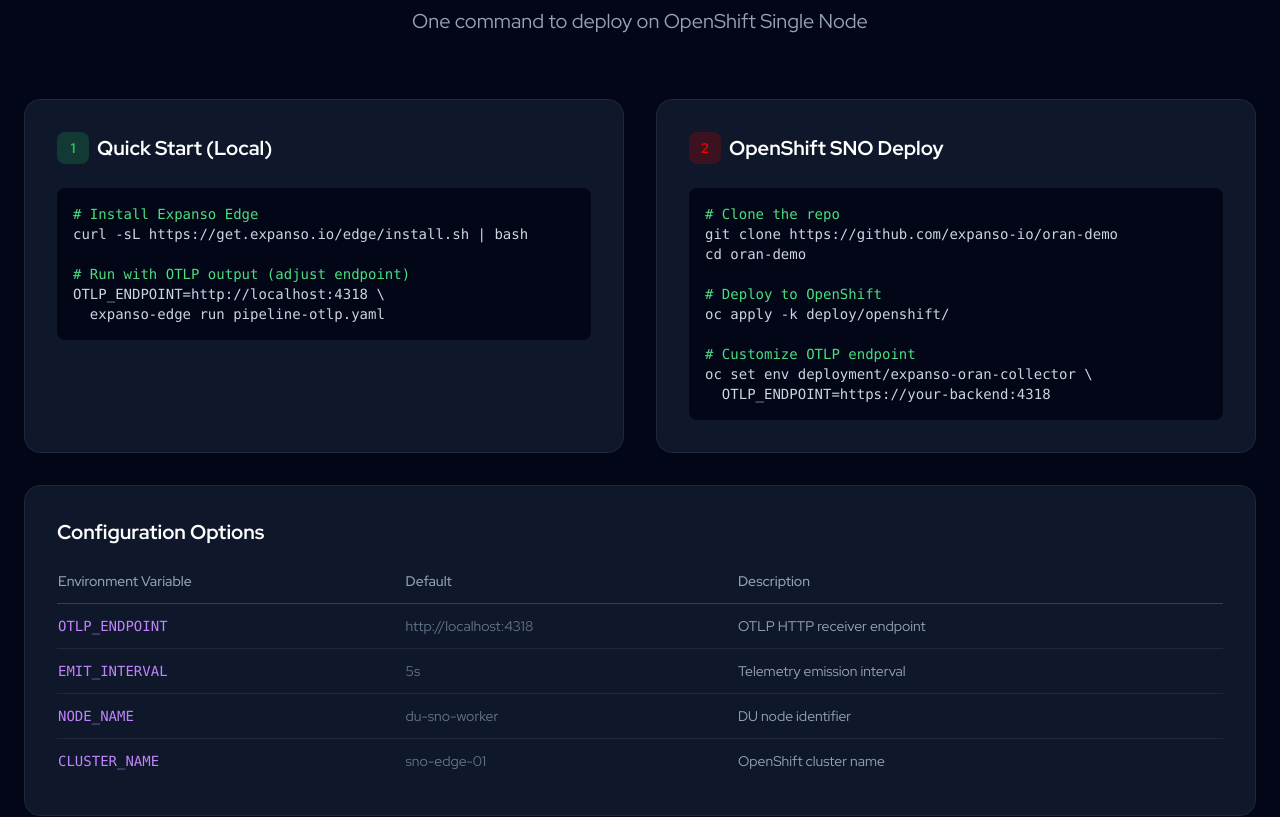
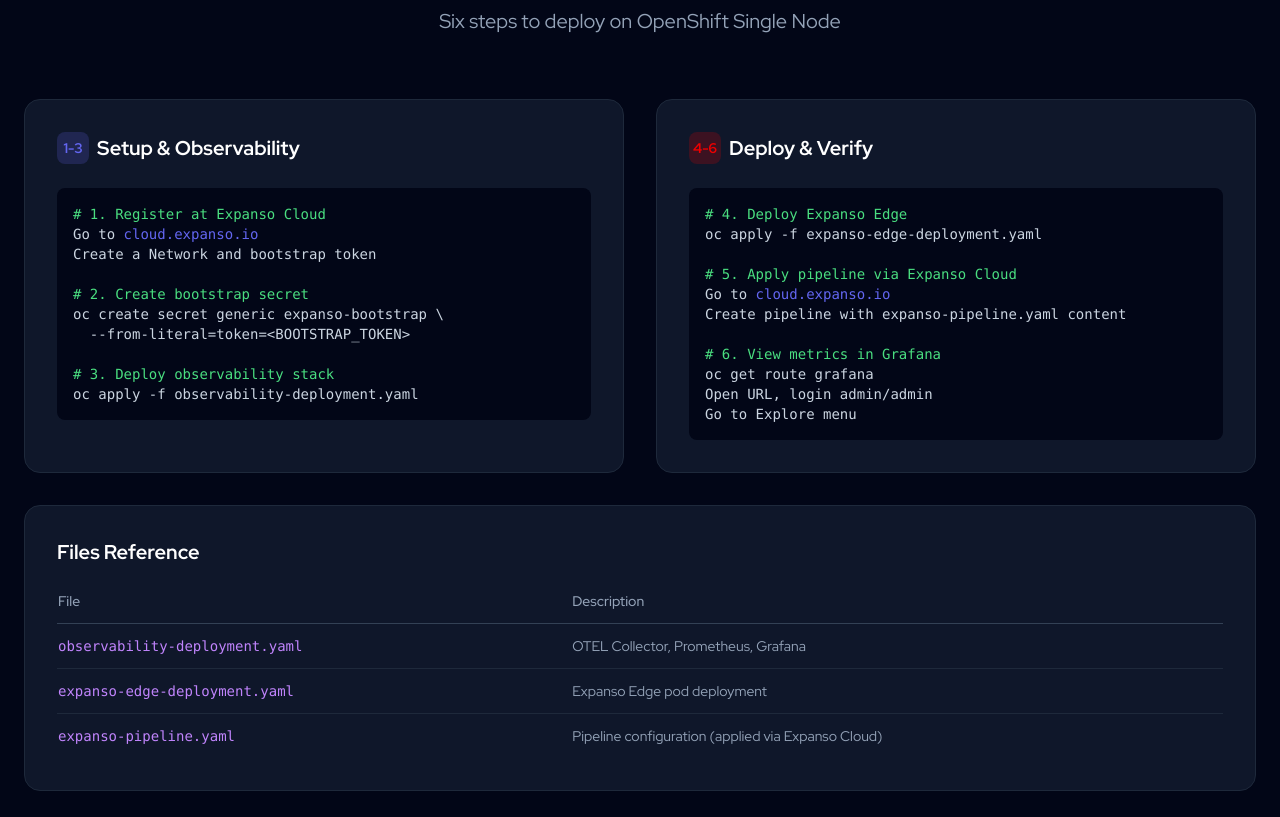
Before and after one commit to aronchick/oran-sample, a plain HTML site: page docs/index.html in a window 1280 px wide. Shown: the part 2960-3777 px from the top of the page. Drawn offline with nearby package versions, Linux system fonts and the light colour scheme.

Commit message:
Modify and simplify the flow. Rely more on Expanso CLoud for pipeline deployment.

```diff
--- a/docs/index.html
+++ b/docs/index.html
@@ -363,83 +363,79 @@
     <div class="max-w-7xl mx-auto px-6">
       <div class="text-center mb-16">
         <h2 class="text-4xl font-black mb-4">Deploy in Minutes</h2>
-        <p class="text-xl text-slate-400 max-w-2xl mx-auto">One command to deploy on OpenShift Single Node</p>
+        <p class="text-xl text-slate-400 max-w-2xl mx-auto">Six steps to deploy on OpenShift Single Node</p>
       </div>
 
       <div class="grid lg:grid-cols-2 gap-8">
-        <!-- Quick Start -->
+        <!-- Steps 1-3 -->
         <div class="bg-slate-900 rounded-2xl p-8 border border-slate-800">
           <h3 class="text-xl font-bold mb-6 flex items-center gap-2">
-            <span class="w-8 h-8 bg-green-500/20 rounded-lg flex items-center justify-center text-green-500 text-sm font-bold">1</span>
-            Quick Start (Local)
+            <span class="w-8 h-8 bg-expanso/20 rounded-lg flex items-center justify-center text-expanso text-sm font-bold">1-3</span>
+            Setup & Observability
           </h3>
           <div class="space-y-4">
             <div class="bg-slate-950 rounded-lg p-4 overflow-x-auto">
-              <pre class="text-sm"><code class="text-green-400"># Install Expanso Edge</code>
-<code class="text-slate-300">curl -sL https://get.expanso.io/edge/install.sh | bash</code>
+              <pre class="text-sm"><code class="text-green-400"># 1. Register at Expanso Cloud</code>
+<code class="text-slate-300">Go to <a href="https://cloud.expanso.io" class="text-expanso hover:underline">cloud.expanso.io</a>
+Create a Network and bootstrap token</code>
 
-<code class="text-green-400"># Run with OTLP output (adjust endpoint)</code>
-<code class="text-slate-300">OTLP_ENDPOINT=http://localhost:4318 \
-  expanso-edge run pipeline-otlp.yaml</code></pre>
+<code class="text-green-400"># 2. Create bootstrap secret</code>
+<code class="text-slate-300">oc create secret generic expanso-bootstrap \
+  --from-literal=token=&lt;BOOTSTRAP_TOKEN&gt;</code>
+
+<code class="text-green-400"># 3. Deploy observability stack</code>
+<code class="text-slate-300">oc apply -f observability-deployment.yaml</code></pre>
             </div>
           </div>
         </div>
 
-        <!-- OpenShift Deploy -->
+        <!-- Steps 4-6 -->
         <div class="bg-slate-900 rounded-2xl p-8 border border-slate-800">
           <h3 class="text-xl font-bold mb-6 flex items-center gap-2">
-            <span class="w-8 h-8 bg-redhat/20 rounded-lg flex items-center justify-center text-redhat text-sm font-bold">2</span>
-            OpenShift SNO Deploy
+            <span class="w-8 h-8 bg-redhat/20 rounded-lg flex items-center justify-center text-redhat text-sm font-bold">4-6</span>
+            Deploy & Verify
           </h3>
           <div class="space-y-4">
             <div class="bg-slate-950 rounded-lg p-4 overflow-x-auto">
-              <pre class="text-sm"><code class="text-green-400"># Clone the repo</code>
-<code class="text-slate-300">git clone https://github.com/expanso-io/oran-demo
-cd oran-demo</code>
+              <pre class="text-sm"><code class="text-green-400"># 4. Deploy Expanso Edge</code>
+<code class="text-slate-300">oc apply -f expanso-edge-deployment.yaml</code>
 
-<code class="text-green-400"># Deploy to OpenShift</code>
-<code class="text-slate-300">oc apply -k deploy/openshift/</code>
+<code class="text-green-400"># 5. Apply pipeline via Expanso Cloud</code>
+<code class="text-slate-300">Go to <a href="https://cloud.expanso.io" class="text-expanso hover:underline">cloud.expanso.io</a>
+Create pipeline with expanso-pipeline.yaml content</code>
 
-<code class="text-green-400"># Customize OTLP endpoint</code>
-<code class="text-slate-300">oc set env deployment/expanso-oran-collector \
-  OTLP_ENDPOINT=https://your-backend:4318</code></pre>
+<code class="text-green-400"># 6. View metrics in Grafana</code>
+<code class="text-slate-300">oc get route grafana
+Open URL, login admin/admin
+Go to Explore menu</code></pre>
             </div>
           </div>
         </div>
       </div>
 
-      <!-- Configuration -->
+      <!-- Files Reference -->
       <div class="mt-8 bg-slate-900 rounded-2xl p-8 border border-slate-800">
-        <h3 class="text-xl font-bold mb-6">Configuration Options</h3>
+        <h3 class="text-xl font-bold mb-6">Files Reference</h3>
         <div class="overflow-x-auto">
           <table class="w-full text-sm">
             <thead>
               <tr class="text-left border-b border-slate-700">
-                <th class="pb-3 text-slate-400 font-medium">Environment Variable</th>
-                <th class="pb-3 text-slate-400 font-medium">Default</th>
+                <th class="pb-3 text-slate-400 font-medium">File</th>
                 <th class="pb-3 text-slate-400 font-medium">Description</th>
               </tr>
             </thead>
             <tbody class="divide-y divide-slate-800">
               <tr>
-                <td class="py-3"><code class="text-purple-400">OTLP_ENDPOINT</code></td>
-                <td class="py-3 text-slate-500">http://localhost:4318</td>
-                <td class="py-3 text-slate-400">OTLP HTTP receiver endpoint</td>
+                <td class="py-3"><code class="text-purple-400">observability-deployment.yaml</code></td>
+                <td class="py-3 text-slate-400">OTEL Collector, Prometheus, Grafana</td>
               </tr>
               <tr>
-                <td class="py-3"><code class="text-purple-400">EMIT_INTERVAL</code></td>
-                <td class="py-3 text-slate-500">5s</td>
-                <td class="py-3 text-slate-400">Telemetry emission interval</td>
+                <td class="py-3"><code class="text-purple-400">expanso-edge-deployment.yaml</code></td>
+                <td class="py-3 text-slate-400">Expanso Edge pod deployment</td>
               </tr>
               <tr>
-                <td class="py-3"><code class="text-purple-400">NODE_NAME</code></td>
-                <td class="py-3 text-slate-500">du-sno-worker</td>
-                <td class="py-3 text-slate-400">DU node identifier</td>
-              </tr>
-              <tr>
-                <td class="py-3"><code class="text-purple-400">CLUSTER_NAME</code></td>
-                <td class="py-3 text-slate-500">sno-edge-01</td>
-                <td class="py-3 text-slate-400">OpenShift cluster name</td>
+                <td class="py-3"><code class="text-purple-400">expanso-pipeline.yaml</code></td>
+                <td class="py-3 text-slate-400">Pipeline configuration (applied via Expanso Cloud)</td>
               </tr>
             </tbody>
           </table>
```
Also changed, not shown: 13 other files.
